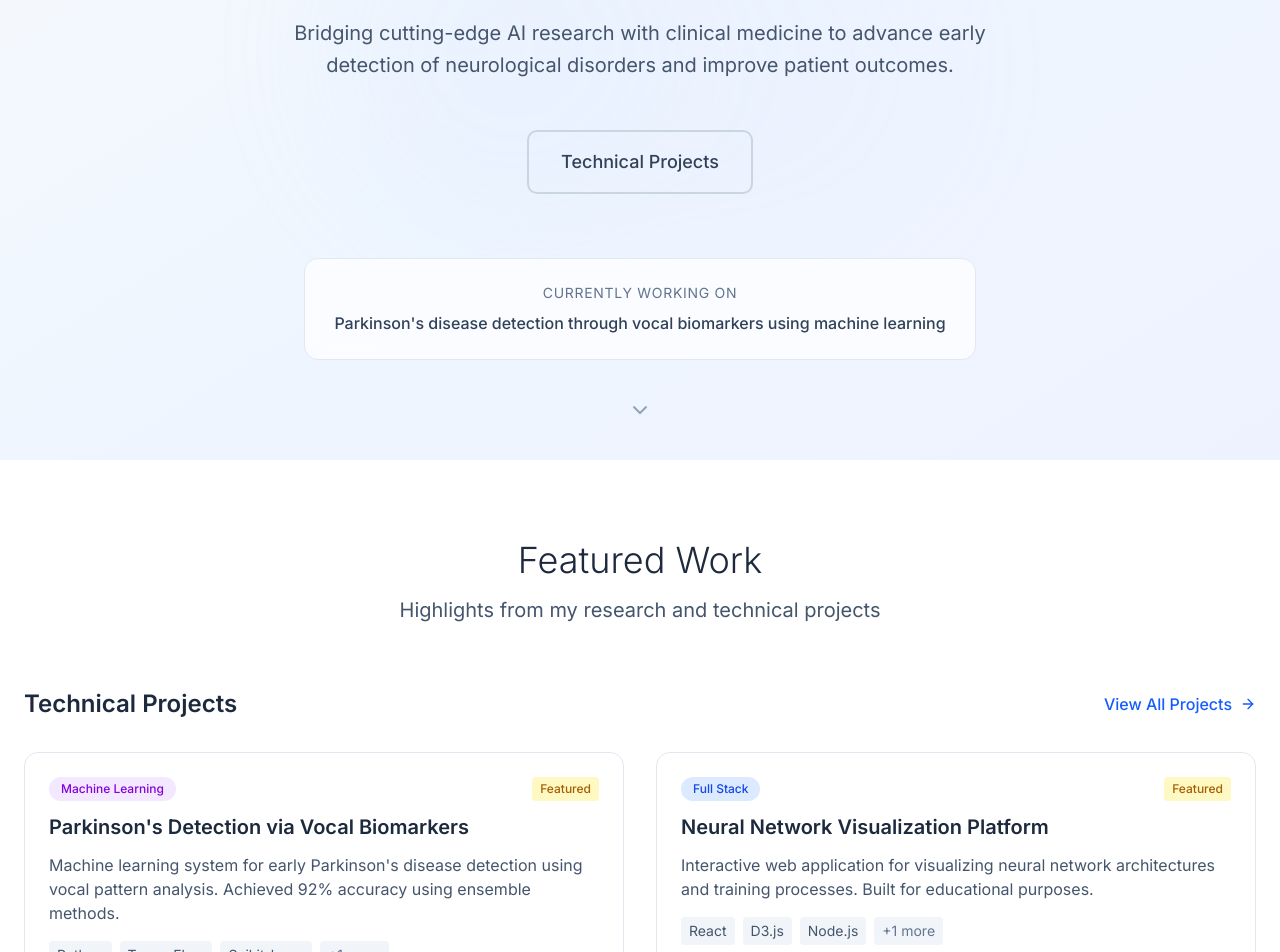
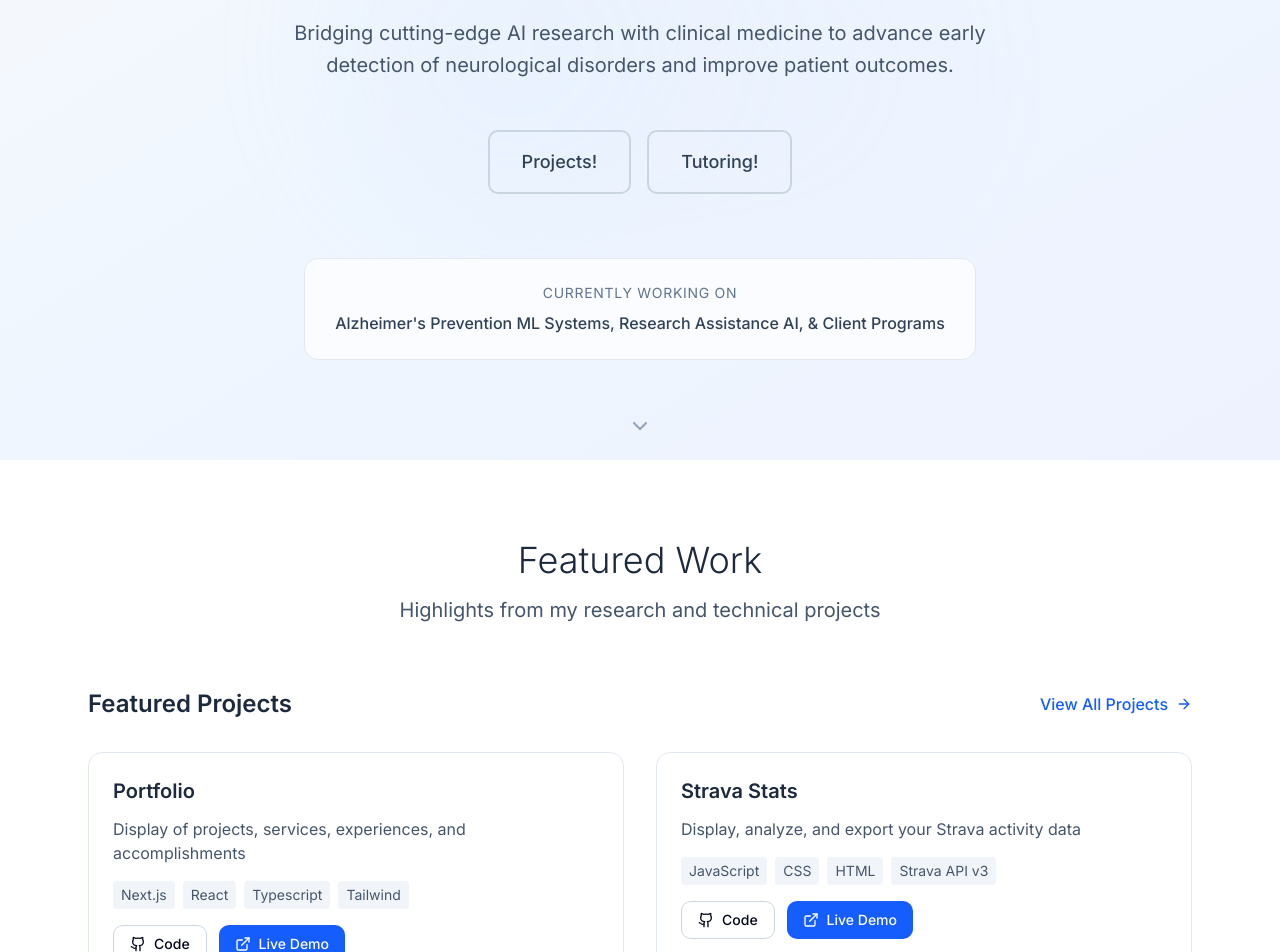
Before and after one commit to cameronbrady1527/portfolio-v2, a Next.js app: page / in a window 1280 px wide. Shown: the part 340-1292 px from the top of the page. Built offline with nearby package versions, Linux system fonts and the light colour scheme.

Commit message:
content cohesion

```diff
--- a/src/components/FeaturedWork.tsx
+++ b/src/components/FeaturedWork.tsx
@@ -1,35 +1,19 @@
 // components/FeaturedWork.tsx - Featured projects and research
 'use client'
 import Link from 'next/link'
+import { useContext } from 'react'
 import { Github, ExternalLink, BookOpen, ArrowRight } from 'lucide-react'
 
-// Temporary static data - will be replaced with Supabase later
-const featuredProjects = [
-  {
-    id: 1,
-    title: "Parkinson's Detection via Vocal Biomarkers",
-    description: "Machine learning system for early Parkinson's disease detection using vocal pattern analysis. Achieved 92% accuracy using ensemble methods.",
-    category: "ml",
-    tech_stack: ["Python", "TensorFlow", "Scikit-learn", "Signal Processing"],
-    github_url: "https://github.com/cameronbrady1527/parkinsons-detection",
-    featured: true
-  },
-  {
-    id: 2,
-    title: "Neural Network Visualization Platform",
-    description: "Interactive web application for visualizing neural network architectures and training processes. Built for educational purposes.",
-    category: "fullstack",
-    tech_stack: ["React", "D3.js", "Node.js", "MongoDB"],
-    live_url: "https://neural-viz.cameronbrady.dev",
-    github_url: "https://github.com/cameronbrady1527/neural-viz",
-    featured: true
-  }
-];
+import { ProjectsContext } from '@/lib/utils'
 
 export default function FeaturedWork() {
+  const allProjects = useContext(ProjectsContext);
+
+  const featuredProjects = allProjects.slice(0, 4);
+
   return (
     <section className="py-20 bg-white">
-      <div className="container mx-auto px-6">
+      <div className="container mx-auto w-9/10 px-6">
         <div className="text-center mb-16">
           <h2 className="text-4xl font-light text-slate-800 mb-4">Featured Work</h2>
           <p className="text-xl text-slate-600 max-w-2xl mx-auto">
@@ -40,7 +24,7 @@ export default function FeaturedWork() {
         {/* Featured Projects */}
         <div className="mb-20">
           <div className="flex items-center justify-between mb-8">
-            <h3 className="text-2xl font-semibold text-slate-800">Technical Projects</h3>
+            <h3 className="text-2xl font-semibold text-slate-800">Featured Projects</h3>
             <Link
               href="/projects"
               className="flex items-center gap-2 text-blue-600 hover:text-blue-700 font-medium"
@@ -51,21 +35,21 @@ export default function FeaturedWork() {
 
           <div className="grid grid-cols-1 lg:grid-cols-2 gap-8">
             {featuredProjects.map((project) => (
-              <div key={project.id} className="group bg-white rounded-xl border border-slate-200 overflow-hidden hover:shadow-xl transition-all duration-300 hover:-translate-y-1">
+              <div key={project.title} className="group bg-white rounded-xl border border-slate-200 overflow-hidden hover:shadow-xl transition-all duration-300 hover:-translate-y-1">
                 <div className="p-6">
-                  <div className="flex items-center justify-between mb-3">
+                  {/* <div className="flex items-center justify-between mb-3">
                     <span className={`px-3 py-1 rounded-full text-xs font-medium ${
-                      project.category === 'ml'
+                      project.type.includes('ml')
                         ? 'bg-purple-100 text-purple-700'
                         : 'bg-blue-100 text-blue-700'
                     }`}>
-                      {project.category === 'ml' ? 'Machine Learning' : 'Full Stack'}
+                      {project.type.includes('ml') ? 'Machine Learning' : 'Full Stack'}
                     </span>
 
                     <span className="px-2 py-1 bg-yellow-100 text-yellow-700 rounded text-xs font-medium">
                       Featured
                     </span>
-                  </div>
+                  </div> */}
 
                   <h4 className="text-xl font-semibold text-slate-800 mb-3 group-hover:text-blue-600 transition-colors">
                     {project.title}
@@ -76,22 +60,17 @@ export default function FeaturedWork() {
                   </p>
 
                   <div className="flex flex-wrap gap-2 mb-4">
-                    {project.tech_stack.slice(0, 3).map((tech, index) => (
+                    {project.technologies.map((tech, index) => (
                       <span key={index} className="px-2 py-1 bg-slate-100 text-slate-600 rounded text-sm">
                         {tech}
                       </span>
                     ))}
-                    {project.tech_stack.length > 3 && (
-                      <span className="px-2 py-1 bg-slate-100 text-slate-500 rounded text-sm">
-                        +{project.tech_stack.length - 3} more
-                      </span>
-                    )}
                   </div>
 
                   <div className="flex gap-3">
-                    {project.github_url && (
+                    {project.codeRepo && (
                       <a
-                        href={project.github_url}
+                        href={project.codeRepo}
                         target="_blank"
                         rel="noopener noreferrer"
                         className="flex items-center gap-2 px-4 py-2 border border-slate-300 rounded-lg hover:bg-slate-50 transition-colors text-sm font-medium"
@@ -101,9 +80,9 @@ export default function FeaturedWork() {
                       </a>
                     )}
 
-                    {project.live_url && (
+                    {project.demoLink && (
                       <a
-                        href={project.live_url}
+                        href={project.demoLink}
                         target="_blank"
                         rel="noopener noreferrer"
                         className="flex items-center gap-2 px-4 py-2 bg-blue-600 text-white rounded-lg hover:bg-blue-700 transition-colors text-sm font-medium"
--- a/src/components/HeroSection.tsx
+++ b/src/components/HeroSection.tsx
@@ -59,7 +59,13 @@ export default function HeroSection() {
               href="/projects"
               className="px-8 py-4 border-2 border-slate-300 text-slate-700 rounded-lg hover:border-slate-400 hover:bg-slate-50 transition-colors duration-200 text-lg font-medium"
             >
-              Technical Projects
+              Projects!
+            </Link>
+            <Link
+              href="/services"
+              className="px-8 py-4 border-2 border-slate-300 text-slate-700 rounded-lg hover:border-slate-400 hover:bg-slate-50 transition-colors duration-200 text-lg font-medium"
+            >
+              Tutoring!
             </Link>
           </div>
 
@@ -67,14 +73,14 @@ export default function HeroSection() {
           <div className="max-w-2xl mx-auto p-6 bg-white/70 backdrop-blur-sm rounded-xl border border-slate-200">
             <p className="text-sm text-slate-500 uppercase tracking-wider mb-2">Currently Working On</p>
             <p className="text-slate-700 font-medium">
-              Parkinson's disease detection through vocal biomarkers using machine learning
+              Alzheimer's Prevention ML Systems, Research Assistance AI, & Client Programs
             </p>
           </div>
         </div>
       </div>
 
       {/* Scroll indicator */}
-      <div className="absolute bottom-8 left-1/2 transform -translate-x-1/2 animate-bounce">
+      <div className="absolute bottom-4 left-1/2 transform -translate-x-1/2 animate-bounce">
         <ChevronDown size={24} className="text-slate-400" />
       </div>
     </section>
```
